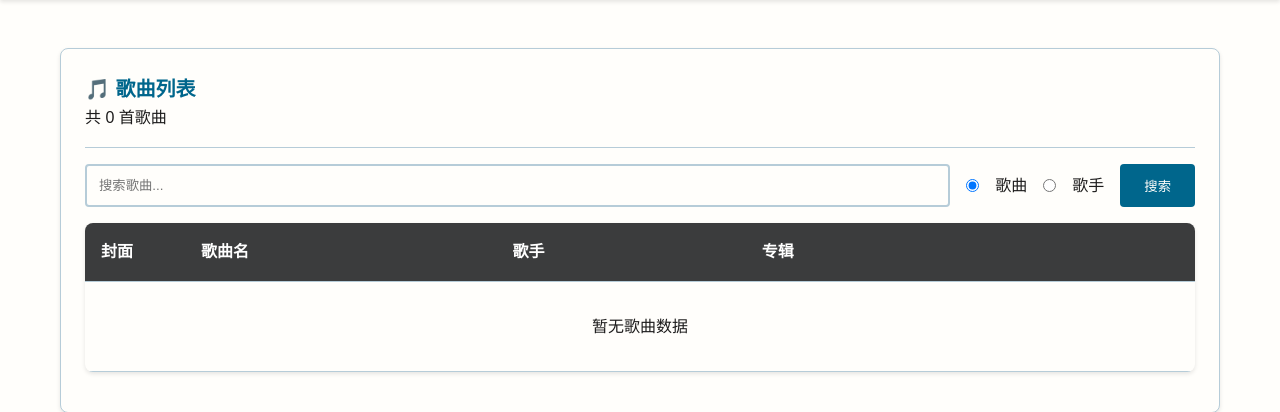
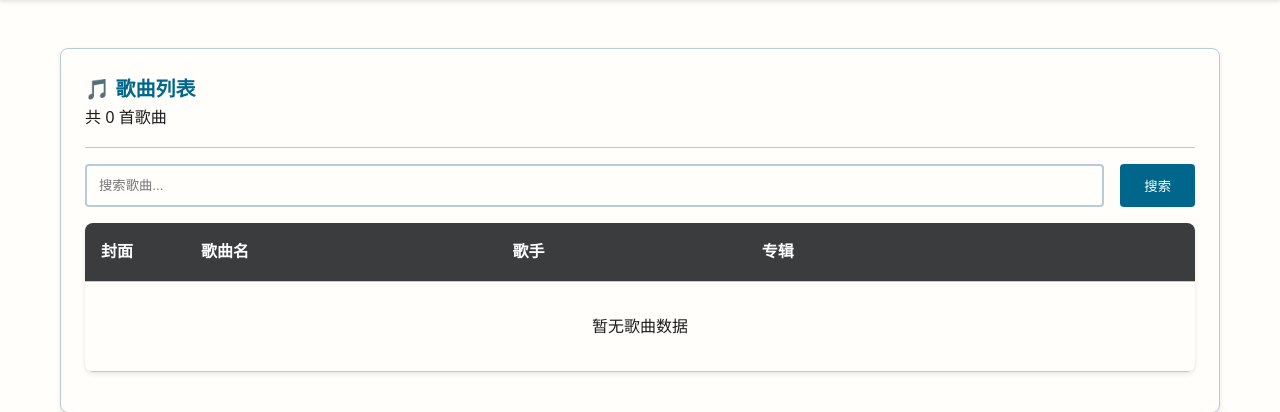
Before and after one commit to LiChengxi666/python_crawler, a Django app: page / in a window 1280 px wide. Shown: the part 70-482 px from the top of the page. Run offline with Django 5.2, Linux system fonts and the light colour scheme; data that the repository does not hold is empty.

Commit message:
feat(search): 修复了歌手和歌曲列表页的搜索功能

```diff
--- a/music_website/music/templates/music/song_list.html
+++ b/music_website/music/templates/music/song_list.html
@@ -12,13 +12,9 @@
 
     <!-- 搜索表单 -->
     <form method="get" action="{% url 'search_results' %}" class="search-form">
-        <input type="text" name="query" class="search-input" placeholder="搜索歌曲..." maxlength="20" value="{{ request.GET.query }}">
-        <div class="search-options">
-            <input type="radio" id="search-song" name="type" value="song" checked>
-            <label for="search-song">歌曲</label>
-            <input type="radio" id="search-artist" name="type" value="artist">
-            <label for="search-artist">歌手</label>
-        </div>
+        <input type="text" name="q" class="search-input" placeholder="搜索歌曲..." maxlength="20" value="{{ request.GET.query }}">
+        <!-- type固定为song -->
+        <input type="hidden" name="type" value="song">
         <button type="submit" class="search-btn">搜索</button>
     </form>
 
```
Also changed, not shown: music_website/music/templates/music/artist_list.html (+3 -7 lines).
